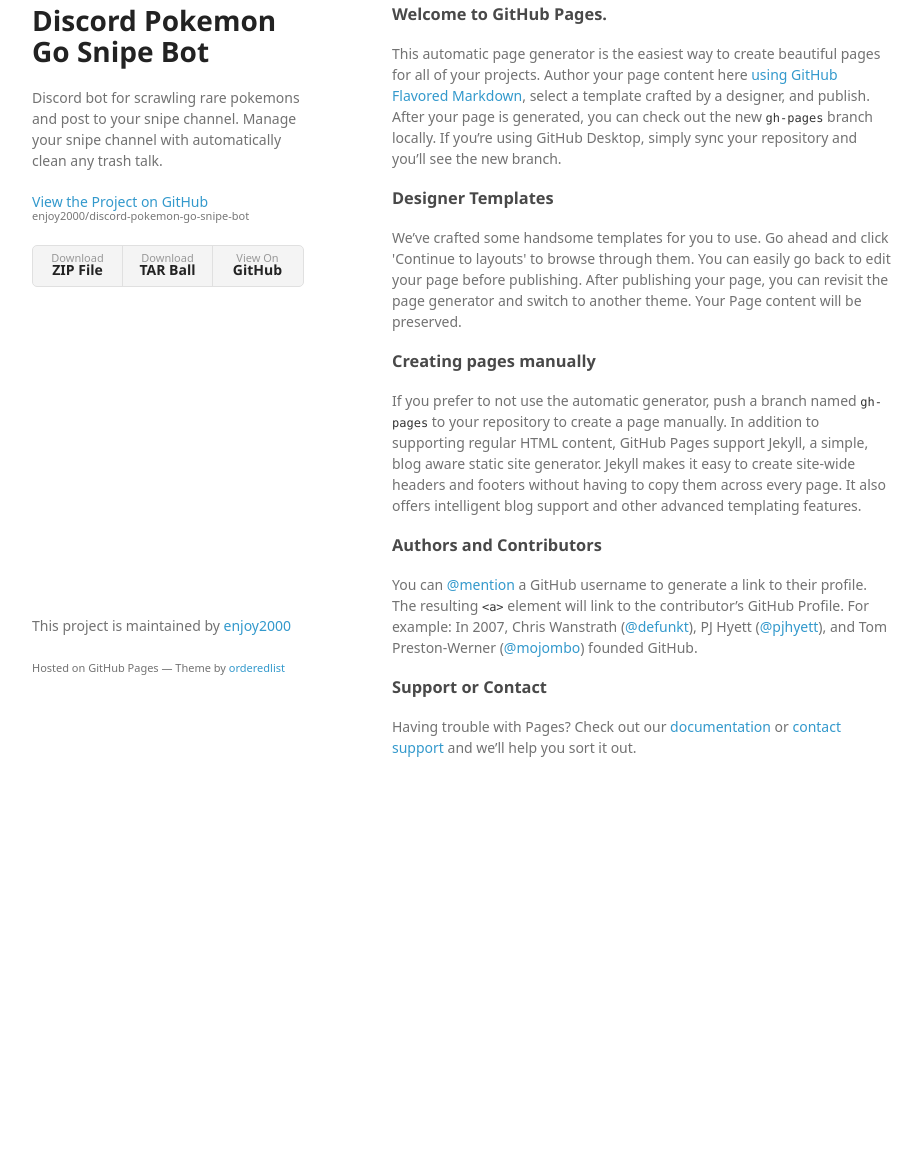
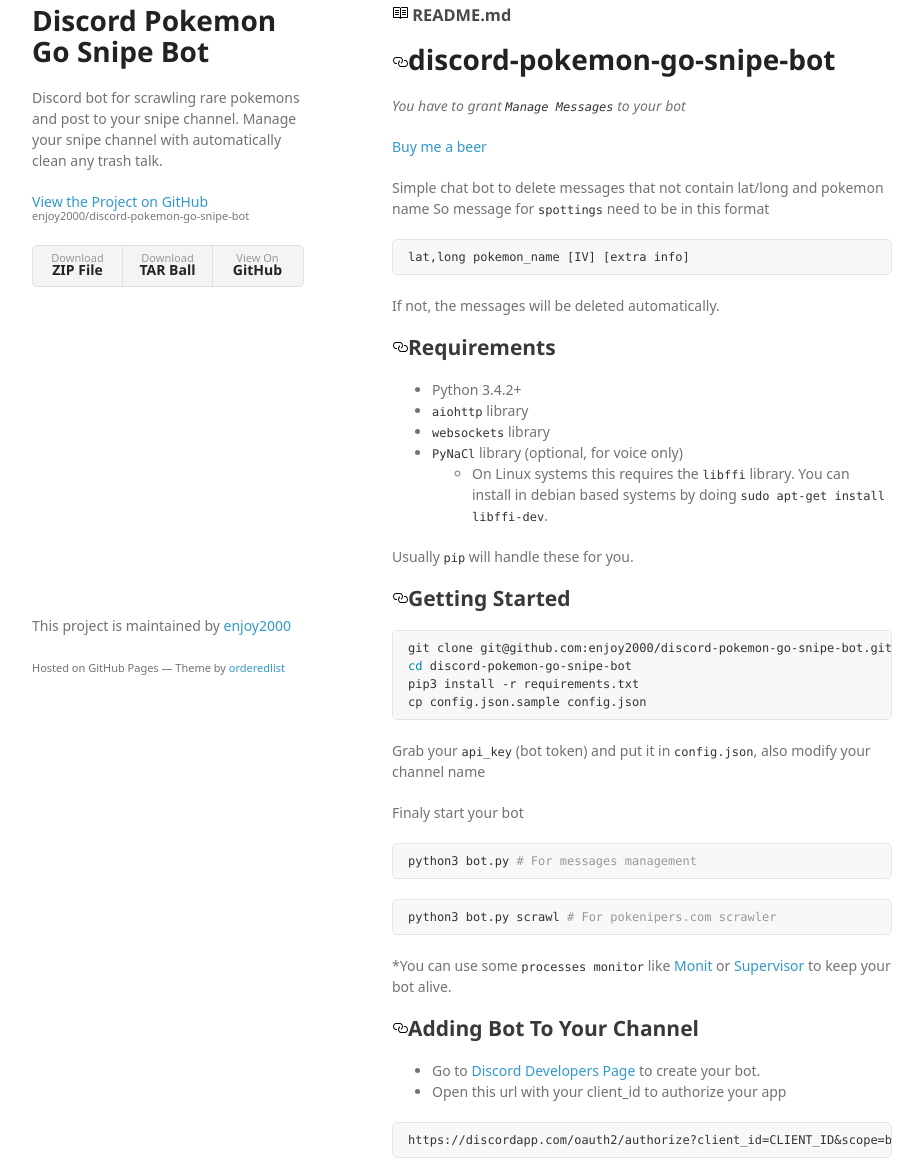
Before and after one commit to enjoy2000/discord-pokemon-go-snipe-bot, a plain HTML site: page index.html in a window 1280 px wide. Shown: the part 53-1228 px from the top of the page, without its empty margins (178-1101 px from the left). Before the commit the page ends 881 px from the top, so only its background shows below. Drawn offline with Linux system fonts and the light colour scheme; a web font is replaced by a local one.

Commit message:
Update index.html

```diff
--- a/index.html
+++ b/index.html
@@ -28,30 +28,76 @@
         </ul>
       </header>
       <section>
-        <h3>
-<a id="welcome-to-github-pages" class="anchor" href="#welcome-to-github-pages" aria-hidden="true"><span aria-hidden="true" class="octicon octicon-link"></span></a>Welcome to GitHub Pages.</h3>
+        <div id="readme" class="readme boxed-group clearfix announce instapaper_body md">
+    <h3>
+      <svg aria-hidden="true" class="octicon octicon-book" height="16" version="1.1" viewBox="0 0 16 16" width="16"><path d="M3 5h4v1H3V5zm0 3h4V7H3v1zm0 2h4V9H3v1zm11-5h-4v1h4V5zm0 2h-4v1h4V7zm0 2h-4v1h4V9zm2-6v9c0 .55-.45 1-1 1H9.5l-1 1-1-1H2c-.55 0-1-.45-1-1V3c0-.55.45-1 1-1h5.5l1 1 1-1H15c.55 0 1 .45 1 1zm-8 .5L7.5 3H2v9h6V3.5zm7-.5H9.5l-.5.5V12h6V3z"></path></svg>
+      README.md
+    </h3>
 
-<p>This automatic page generator is the easiest way to create beautiful pages for all of your projects. Author your page content here <a href="https://guides.github.com/features/mastering-markdown/">using GitHub Flavored Markdown</a>, select a template crafted by a designer, and publish. After your page is generated, you can check out the new <code>gh-pages</code> branch locally. If you’re using GitHub Desktop, simply sync your repository and you’ll see the new branch.</p>
+      <article class="markdown-body entry-content" itemprop="text"><h1><a id="user-content-discord-pokemon-go-snipe-bot" class="anchor" href="#discord-pokemon-go-snipe-bot" aria-hidden="true"><svg aria-hidden="true" class="octicon octicon-link" height="16" version="1.1" viewBox="0 0 16 16" width="16"><path d="M4 9h1v1H4c-1.5 0-3-1.69-3-3.5S2.55 3 4 3h4c1.45 0 3 1.69 3 3.5 0 1.41-.91 2.72-2 3.25V8.59c.58-.45 1-1.27 1-2.09C10 5.22 8.98 4 8 4H4c-.98 0-2 1.22-2 2.5S3 9 4 9zm9-3h-1v1h1c1 0 2 1.22 2 2.5S13.98 12 13 12H9c-.98 0-2-1.22-2-2.5 0-.83.42-1.64 1-2.09V6.25c-1.09.53-2 1.84-2 3.25C6 11.31 7.55 13 9 13h4c1.45 0 3-1.69 3-3.5S14.5 6 13 6z"></path></svg></a>discord-pokemon-go-snipe-bot</h1>
 
-<h3>
-<a id="designer-templates" class="anchor" href="#designer-templates" aria-hidden="true"><span aria-hidden="true" class="octicon octicon-link"></span></a>Designer Templates</h3>
+<p><em>You have to grant <code>Manage Messages</code> to your bot</em></p>
 
-<p>We’ve crafted some handsome templates for you to use. Go ahead and click 'Continue to layouts' to browse through them. You can easily go back to edit your page before publishing. After publishing your page, you can revisit the page generator and switch to another theme. Your Page content will be preserved.</p>
+<p><a href="https://www.paypal.com/cgi-bin/webscr?cmd=_s-xclick&amp;hosted_button_id=2LXD5Y426K3QY">Buy me a beer</a></p>
 
-<h3>
-<a id="creating-pages-manually" class="anchor" href="#creating-pages-manually" aria-hidden="true"><span aria-hidden="true" class="octicon octicon-link"></span></a>Creating pages manually</h3>
+<p>Simple chat bot to delete messages that not contain lat/long and pokemon name
+So message for <code>spottings</code> need to be in this format</p>
 
-<p>If you prefer to not use the automatic generator, push a branch named <code>gh-pages</code> to your repository to create a page manually. In addition to supporting regular HTML content, GitHub Pages support Jekyll, a simple, blog aware static site generator. Jekyll makes it easy to create site-wide headers and footers without having to copy them across every page. It also offers intelligent blog support and other advanced templating features.</p>
+<pre><code>lat,long pokemon_name [IV] [extra info]
+</code></pre>
 
-<h3>
-<a id="authors-and-contributors" class="anchor" href="#authors-and-contributors" aria-hidden="true"><span aria-hidden="true" class="octicon octicon-link"></span></a>Authors and Contributors</h3>
+<p>If not, the messages will be deleted automatically.</p>
 
-<p>You can <a href="https://help.github.com/articles/basic-writing-and-formatting-syntax/#mentioning-users-and-teams" class="user-mention">@mention</a> a GitHub username to generate a link to their profile. The resulting <code>&lt;a&gt;</code> element will link to the contributor’s GitHub Profile. For example: In 2007, Chris Wanstrath (<a href="https://github.com/defunkt" class="user-mention">@defunkt</a>), PJ Hyett (<a href="https://github.com/pjhyett" class="user-mention">@pjhyett</a>), and Tom Preston-Werner (<a href="https://github.com/mojombo" class="user-mention">@mojombo</a>) founded GitHub.</p>
+<h2><a id="user-content-requirements" class="anchor" href="#requirements" aria-hidden="true"><svg aria-hidden="true" class="octicon octicon-link" height="16" version="1.1" viewBox="0 0 16 16" width="16"><path d="M4 9h1v1H4c-1.5 0-3-1.69-3-3.5S2.55 3 4 3h4c1.45 0 3 1.69 3 3.5 0 1.41-.91 2.72-2 3.25V8.59c.58-.45 1-1.27 1-2.09C10 5.22 8.98 4 8 4H4c-.98 0-2 1.22-2 2.5S3 9 4 9zm9-3h-1v1h1c1 0 2 1.22 2 2.5S13.98 12 13 12H9c-.98 0-2-1.22-2-2.5 0-.83.42-1.64 1-2.09V6.25c-1.09.53-2 1.84-2 3.25C6 11.31 7.55 13 9 13h4c1.45 0 3-1.69 3-3.5S14.5 6 13 6z"></path></svg></a>Requirements</h2>
 
-<h3>
-<a id="support-or-contact" class="anchor" href="#support-or-contact" aria-hidden="true"><span aria-hidden="true" class="octicon octicon-link"></span></a>Support or Contact</h3>
+<ul>
+<li>Python 3.4.2+</li>
+<li><code>aiohttp</code> library</li>
+<li><code>websockets</code> library</li>
+<li><code>PyNaCl</code> library (optional, for voice only)
 
-<p>Having trouble with Pages? Check out our <a href="https://help.github.com/pages">documentation</a> or <a href="https://github.com/contact">contact support</a> and we’ll help you sort it out.</p>
+<ul>
+<li>On Linux systems this requires the <code>libffi</code> library. You can install in
+debian based systems by doing <code>sudo apt-get install libffi-dev</code>.</li>
+</ul></li>
+</ul>
+
+<p>Usually <code>pip</code> will handle these for you.</p>
+
+<h2><a id="user-content-getting-started" class="anchor" href="#getting-started" aria-hidden="true"><svg aria-hidden="true" class="octicon octicon-link" height="16" version="1.1" viewBox="0 0 16 16" width="16"><path d="M4 9h1v1H4c-1.5 0-3-1.69-3-3.5S2.55 3 4 3h4c1.45 0 3 1.69 3 3.5 0 1.41-.91 2.72-2 3.25V8.59c.58-.45 1-1.27 1-2.09C10 5.22 8.98 4 8 4H4c-.98 0-2 1.22-2 2.5S3 9 4 9zm9-3h-1v1h1c1 0 2 1.22 2 2.5S13.98 12 13 12H9c-.98 0-2-1.22-2-2.5 0-.83.42-1.64 1-2.09V6.25c-1.09.53-2 1.84-2 3.25C6 11.31 7.55 13 9 13h4c1.45 0 3-1.69 3-3.5S14.5 6 13 6z"></path></svg></a>Getting Started</h2>
+
+<div class="highlight highlight-source-shell"><pre>git clone git@github.com:enjoy2000/discord-pokemon-go-snipe-bot.git
+<span class="pl-c1">cd</span> discord-pokemon-go-snipe-bot
+pip3 install -r requirements.txt
+cp config.json.sample config.json</pre></div>
+
+<p>Grab your <code>api_key</code> (bot token) and put it in <code>config.json</code>, also modify your channel name</p>
+
+<p>Finaly start your bot</p>
+
+<div class="highlight highlight-source-shell"><pre>python3 bot.py <span class="pl-c"># For messages management</span></pre></div>
+
+<div class="highlight highlight-source-shell"><pre>python3 bot.py scrawl <span class="pl-c"># For pokenipers.com scrawler</span></pre></div>
+
+<p>*You can use some <code>processes monitor</code> like <a href="https://mmonit.com/monit/">Monit</a> or <a href="http://supervisord.org/">Supervisor</a> to keep your bot alive.</p>
+
+<h2><a id="user-content-adding-bot-to-your-channel" class="anchor" href="#adding-bot-to-your-channel" aria-hidden="true"><svg aria-hidden="true" class="octicon octicon-link" height="16" version="1.1" viewBox="0 0 16 16" width="16"><path d="M4 9h1v1H4c-1.5 0-3-1.69-3-3.5S2.55 3 4 3h4c1.45 0 3 1.69 3 3.5 0 1.41-.91 2.72-2 3.25V8.59c.58-.45 1-1.27 1-2.09C10 5.22 8.98 4 8 4H4c-.98 0-2 1.22-2 2.5S3 9 4 9zm9-3h-1v1h1c1 0 2 1.22 2 2.5S13.98 12 13 12H9c-.98 0-2-1.22-2-2.5 0-.83.42-1.64 1-2.09V6.25c-1.09.53-2 1.84-2 3.25C6 11.31 7.55 13 9 13h4c1.45 0 3-1.69 3-3.5S14.5 6 13 6z"></path></svg></a>Adding Bot To Your Channel</h2>
+
+<ul>
+<li>Go to <a href="https://discordapp.com/developers/applications/me">Discord Developers Page</a> to create your bot.</li>
+<li>Open this url with your client_id to authorize your app</li>
+</ul>
+
+<pre><code>https://discordapp.com/oauth2/authorize?client_id=CLIENT_ID&amp;scope=bot&amp;permissions=0
+</code></pre>
+
+<ul>
+<li>Add bot to your server
+<a href="https://raw.githubusercontent.com/enjoy2000/discord-pokemon-go-snipe-bot/master/docs/add-bot-to-your-server.png" target="_blank"><img src="https://raw.githubusercontent.com/enjoy2000/discord-pokemon-go-snipe-bot/master/docs/add-bot-to-your-server.png" alt="Add bot to your server" style="max-width:100%;"></a></li>
+<li>Now you can run bot to manage your channels</li>
+</ul>
+</article>
+  </div>
       </section>
       <footer>
         <p>This project is maintained by <a href="https://github.com/enjoy2000">enjoy2000</a></p>
```
